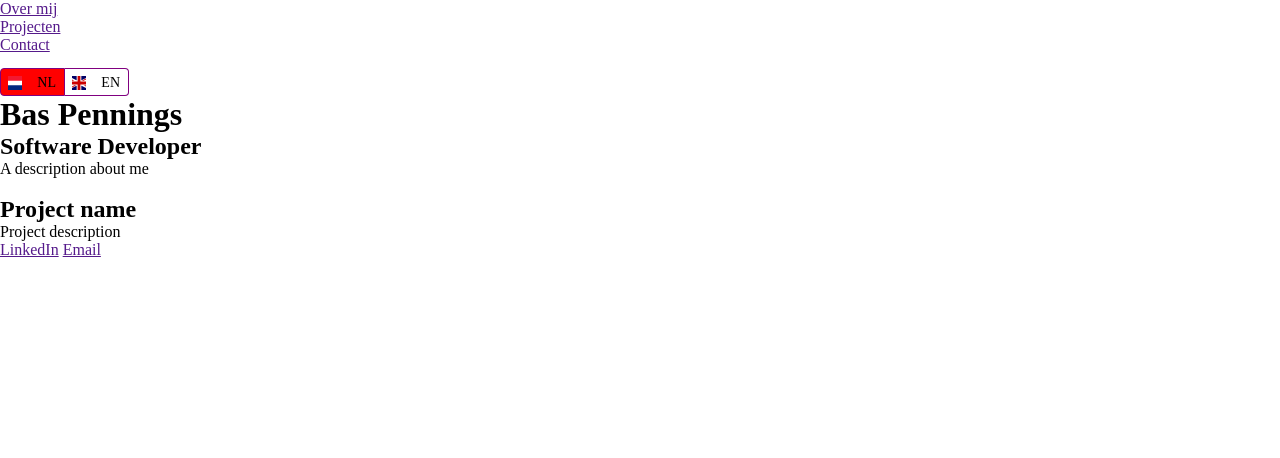
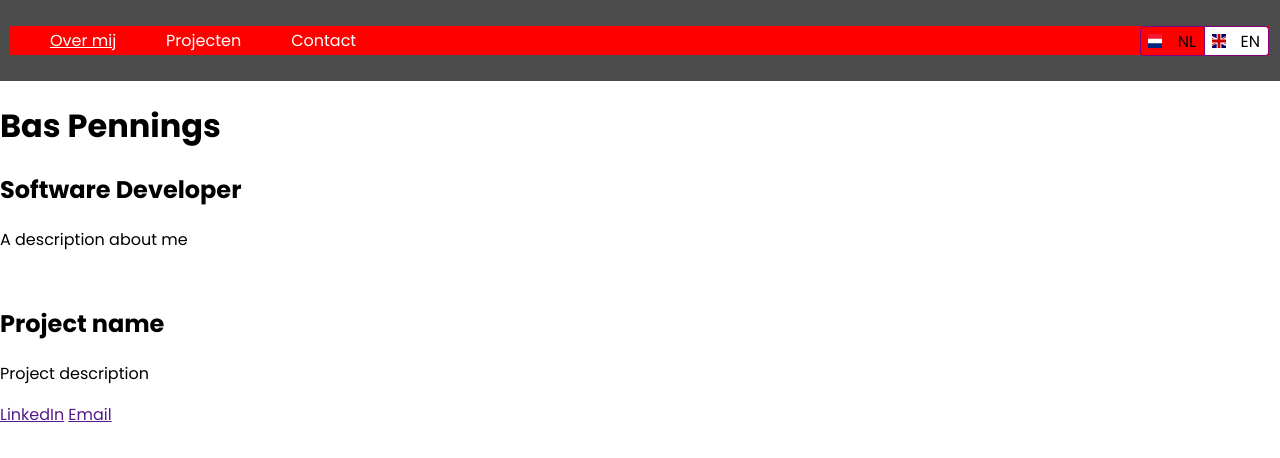
Before and after one commit to BasPennings/Portfolio-Website, a plain HTML site: page index.html in a window 1280 px wide. Drawn offline with Linux system fonts and the light colour scheme.

Commit message:
Styled the navigation bar

```diff
--- a/index.html
+++ b/index.html
@@ -11,7 +11,7 @@
     <header>
         <nav>
             <ul>
-                <li><a href="">Over mij</a></li>
+                <li><a href="" class="selected">Over mij</a></li>
                 <li><a href="">Projecten</a></li>
                 <li><a href="">Contact</a></li>
                 <li id="language-selector" role="radiogroup">
--- a/style.css
+++ b/style.css
@@ -1,11 +1,11 @@
-/* Make use of lang to switch between language */
+@import url('https://fonts.googleapis.com/css2?family=Poppins:wght@400;500;600;700&display=swap');
 
-* {
-    margin: 0;
-    padding: 0;
-}
 
 :root {
+    --nav-background-color: rgb(75, 75, 75);
+    --nav-text-color: white;
+    --nav-padding: 10px;
+
     --language-selector-width: 55px; /* Individual language container width*/
     --language-selector-height: auto;
     --language-selector-border-radius: 4px;
@@ -15,13 +15,71 @@
     --language-selector-focus: orange;
 }
 
-/* Language Selector */
+body {
+    margin: 0;
+    padding: 0;
+}
+
+h1 {
+    font-family: "Poppins", sans-serif;
+    font-weight: 700;
+    font-style: normal;
+}
+
+h2 {
+    font-family: "Poppins", sans-serif;
+    font-weight: 700;
+    font-style: normal;
+}
+
+h3 {
+    font-family: "Poppins", sans-serif;
+    font-weight: 500;
+    font-style: normal;
+}
+
+p, a, label {
+    font-family: "Poppins", sans-serif;
+    font-weight: 400;
+    font-style: normal;
+}
+
+
+nav {
+    padding: var(--nav-padding);
+    background-color: var(--nav-background-color);
+}
+
+nav ul {
+    display: flex;
+    align-items: center;
+    background-color: red;
+}
+
+nav li {
+    list-style: none;
+    margin-right: 50px;
+}
+
+nav ul :last-child {
+    margin: 0 0 0 auto;
+}
+
+
+nav a {
+    text-decoration: none;
+    color: var(--nav-text-color);
+}
+
+nav .selected {
+    text-decoration: underline;
+}
+
+
 nav #language-selector {
   width: var(--language-selector-width) * 2;
   height: var(--language-selector-height);
-  font-size: 14px;
   line-height: 1;
-  margin: 1em 0;
 }
 
 nav #language-selector div {
```
Also changed, not shown: script.js (+9 -0 lines).
